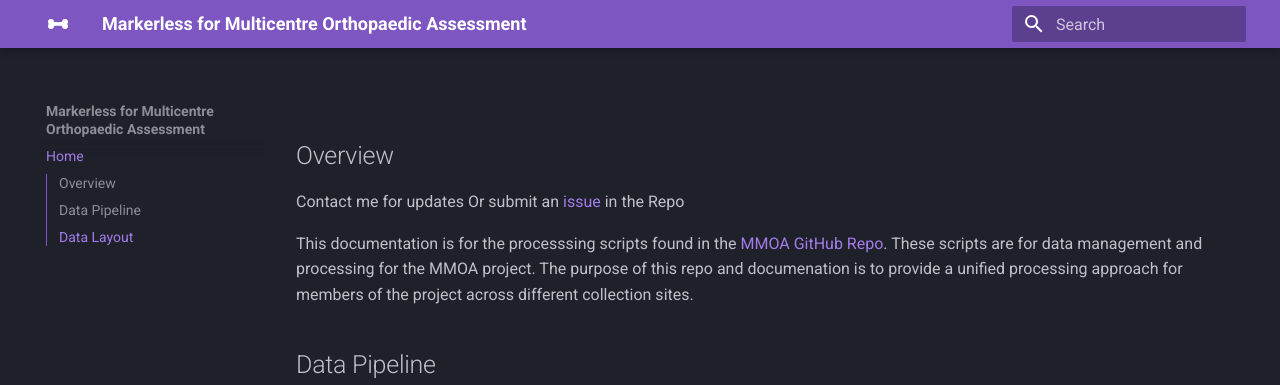
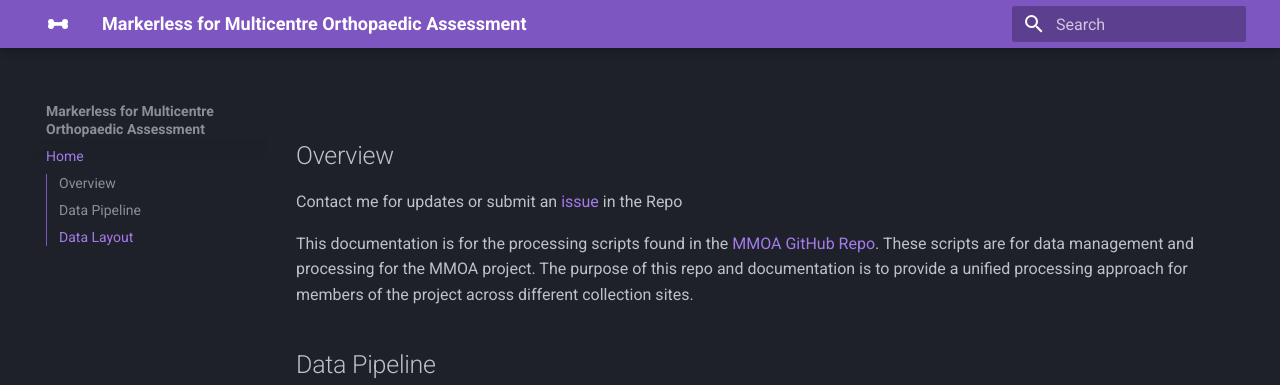
Before and after one commit to jouterleys/mmoa, an MkDocs documentation site: the page built from docs/index.md, in a window 1280 px wide and 1112 px high. Shown: the top 385 px of the window. Built offline with MkDocs 1.6.1 and Material for MkDocs 9.7.7, drawn with Linux system fonts in a browser that asks for light colours.

Commit message:
spelling

```diff
--- a/docs/index.md
+++ b/docs/index.md
@@ -1,10 +1,10 @@
 #
 
 ## Overview
-Contact me for updates Or submit an [issue](https://github.com/jouterleys/mmoa) in the Repo
+Contact me for updates or submit an [issue](https://github.com/jouterleys/mmoa) in the Repo
 
-This documentation is for the processsing scripts found in the [MMOA GitHub Repo](https://github.com/jouterleys/mmoa).
-These scripts are for data management and processing for the MMOA project. The purpose of this repo and documenation is to provide a unified processing approach for members of the project across different collection sites.
+This documentation is for the processing scripts found in the [MMOA GitHub Repo](https://github.com/jouterleys/mmoa).
+These scripts are for data management and processing for the MMOA project. The purpose of this repo and documentation is to provide a unified processing approach for members of the project across different collection sites.
 
 ## Data Pipeline
 A solid Data Pipeline is key to this project and can briefly be broken down into the following steps:
```
Also changed, not shown: README.md (+1 -1 lines).
